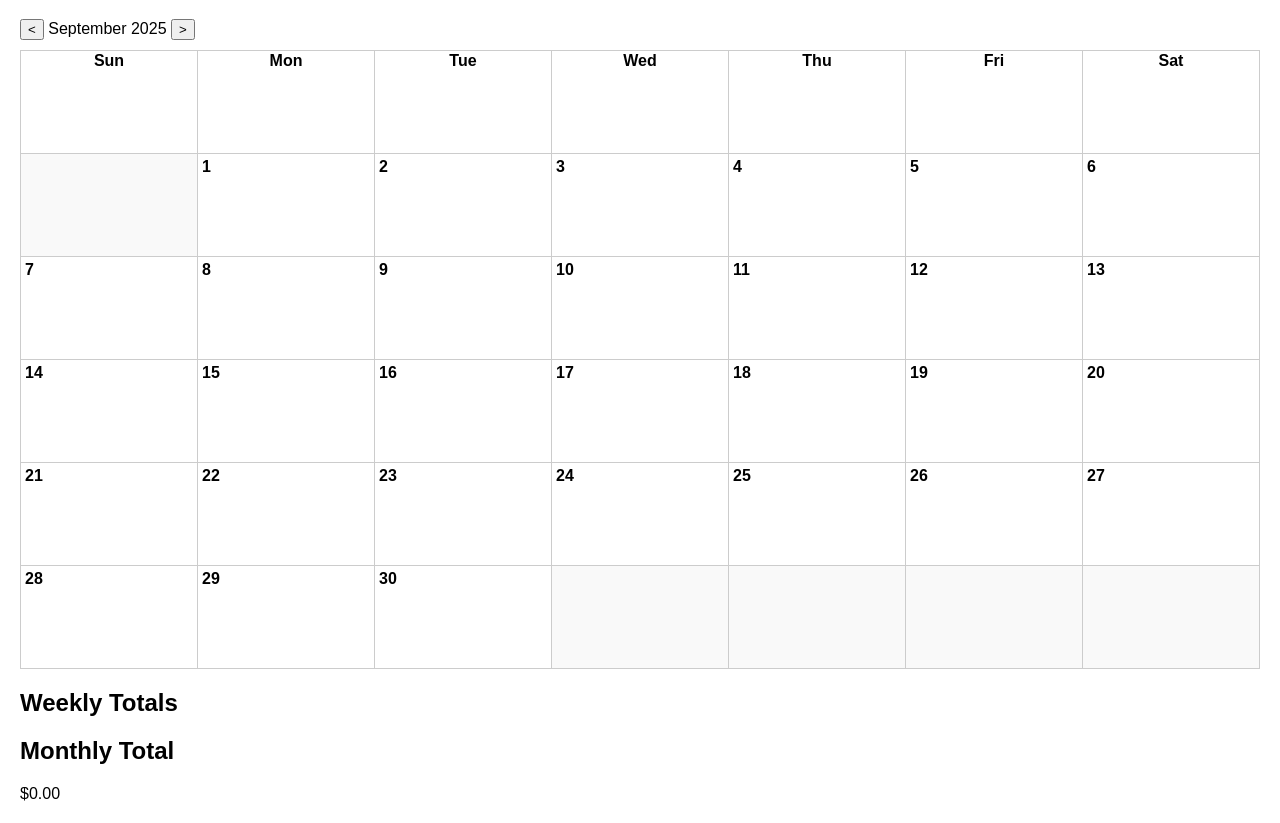
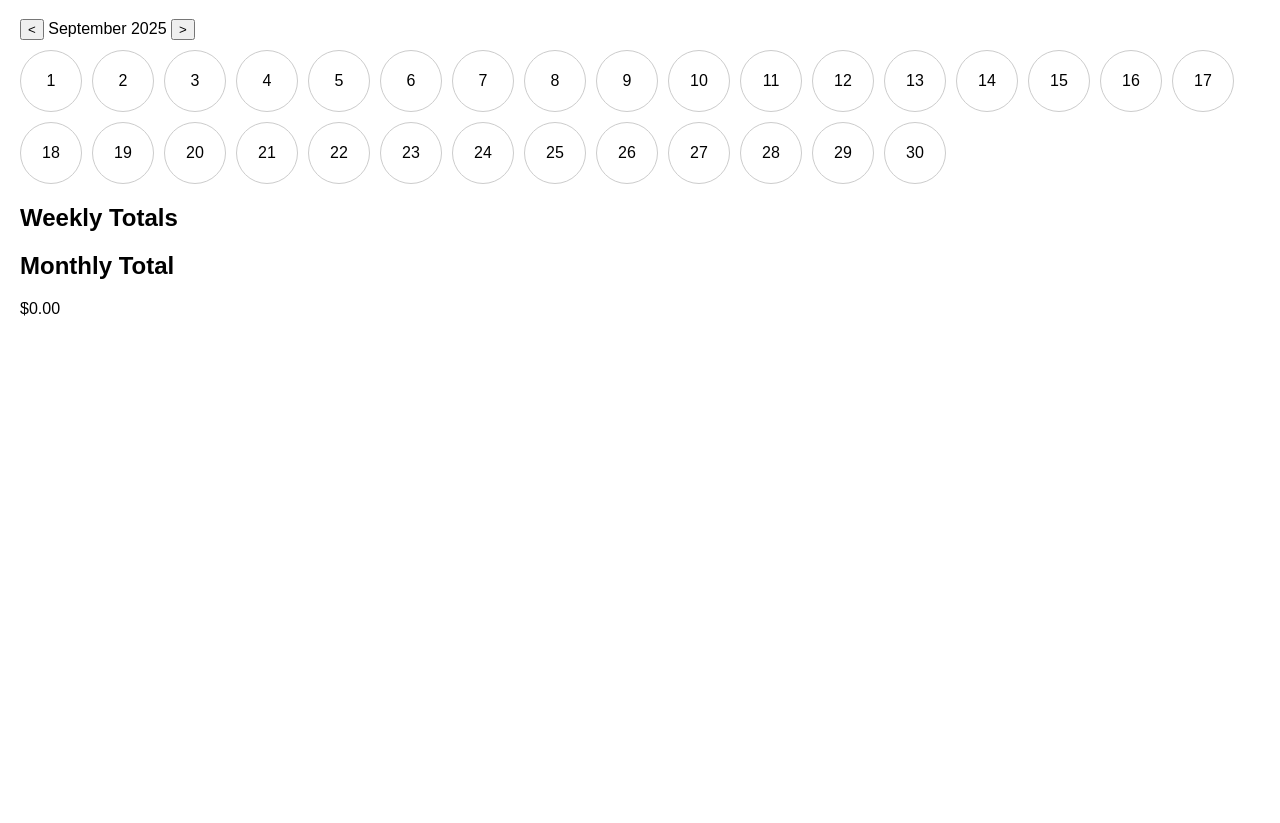
Before and after one commit to bbeeeeff/test-4, a website: page index.html in a window 1280 px wide. Shown: the part 61-884 px from the top of the page. After the commit the page ends 800 px from the top, so only its background shows below. Drawn offline with Linux system fonts and the light colour scheme.

Commit message:
Simplify calendar layout to circles

```diff
--- a/index.html
+++ b/index.html
@@ -12,20 +12,7 @@
     <span id="month-label"></span>
     <button id="next-month">&gt;</button>
   </div>
-  <table id="calendar">
-    <thead>
-      <tr>
-        <th>Sun</th>
-        <th>Mon</th>
-        <th>Tue</th>
-        <th>Wed</th>
-        <th>Thu</th>
-        <th>Fri</th>
-        <th>Sat</th>
-      </tr>
-    </thead>
-    <tbody id="calendar-body"></tbody>
-  </table>
+  <div id="days-container"></div>
 
   <section id="summaries">
     <h2>Weekly Totals</h2>
--- a/script.js
+++ b/script.js
@@ -1,4 +1,4 @@
-const calendarBody = document.getElementById('calendar-body');
+const daysContainer = document.getElementById('days-container');
 const monthLabel = document.getElementById('month-label');
 const prevBtn = document.getElementById('prev-month');
 const nextBtn = document.getElementById('next-month');
@@ -17,40 +17,25 @@ function saveData() {
 }
 
 function renderCalendar() {
-  calendarBody.innerHTML = '';
+  daysContainer.innerHTML = '';
   const year = current.getFullYear();
   const month = current.getMonth();
-  const firstDay = new Date(year, month, 1).getDay();
   const daysInMonth = new Date(year, month + 1, 0).getDate();
   monthLabel.textContent = current.toLocaleString('default', { month: 'long', year: 'numeric' });
-  let date = 1;
-  for (let week = 0; week < 6; week++) {
-    const row = document.createElement('tr');
-    for (let day = 0; day < 7; day++) {
-      const cell = document.createElement('td');
-      if ((week === 0 && day < firstDay) || date > daysInMonth) {
-        cell.classList.add('empty');
-      } else {
-        const dateStr = `${year}-${String(month + 1).padStart(2, '0')}-${String(date).padStart(2, '0')}`;
-        cell.dataset.date = dateStr;
-        const span = document.createElement('span');
-        span.className = 'day-number';
-        span.textContent = date;
-        cell.appendChild(span);
-        if (data[dateStr]) {
-          const total = data[dateStr].reduce((sum, item) => sum + item.total, 0);
-          const totalSpan = document.createElement('span');
-          totalSpan.className = 'item-total';
-          totalSpan.textContent = `$${total.toFixed(2)}`;
-          cell.appendChild(totalSpan);
-        }
-        cell.addEventListener('click', () => openModal(dateStr));
-        date++;
-      }
-      row.appendChild(cell);
+  for (let date = 1; date <= daysInMonth; date++) {
+    const dateStr = `${year}-${String(month + 1).padStart(2, '0')}-${String(date).padStart(2, '0')}`;
+    const dayDiv = document.createElement('div');
+    dayDiv.className = 'day';
+    dayDiv.textContent = date;
+    if (data[dateStr]) {
+      const total = data[dateStr].reduce((sum, item) => sum + item.total, 0);
+      const totalSpan = document.createElement('span');
+      totalSpan.className = 'day-total';
+      totalSpan.textContent = `$${total.toFixed(2)}`;
+      dayDiv.appendChild(totalSpan);
     }
-    calendarBody.appendChild(row);
-    if (date > daysInMonth) break;
+    dayDiv.addEventListener('click', () => openModal(dateStr));
+    daysContainer.appendChild(dayDiv);
   }
   updateSummaries();
 }
--- a/style.css
+++ b/style.css
@@ -2,61 +2,63 @@ body {
   font-family: Arial, sans-serif;
   margin: 20px;
 }
+
 #calendar-controls {
   margin-bottom: 10px;
 }
-table {
-  border-collapse: collapse;
-  width: 100%;
+
+#days-container {
+  display: flex;
+  flex-wrap: wrap;
+  gap: 10px;
 }
-th, td {
+
+.day {
+  width: 60px;
+  height: 60px;
   border: 1px solid #ccc;
-  width: 14.28%;
-  height: 100px;
-  vertical-align: top;
+  border-radius: 50%;
+  display: flex;
+  align-items: center;
+  justify-content: center;
   position: relative;
-}
-td.empty {
-  background-color: #f9f9f9;
-}
-td {
   cursor: pointer;
 }
-.day-number {
-  position: absolute;
-  top: 4px;
-  left: 4px;
-  font-weight: bold;
-}
-.item-total {
+
+.day-total {
   position: absolute;
   bottom: 4px;
   right: 4px;
-  font-size: 0.8em;
+  font-size: 0.7em;
 }
+
 #item-modal.hidden {
   display: none;
 }
+
 #item-modal {
   position: fixed;
   top: 0;
   left: 0;
   right: 0;
   bottom: 0;
-  background: rgba(0,0,0,0.5);
+  background: rgba(0, 0, 0, 0.5);
   display: flex;
   align-items: center;
   justify-content: center;
 }
+
 .modal-content {
   background: #fff;
   padding: 20px;
   width: 300px;
 }
+
 #item-list {
   list-style: none;
   padding: 0;
 }
+
 #item-list li {
   margin-bottom: 4px;
 }
```
Also changed, not shown: README.md.
